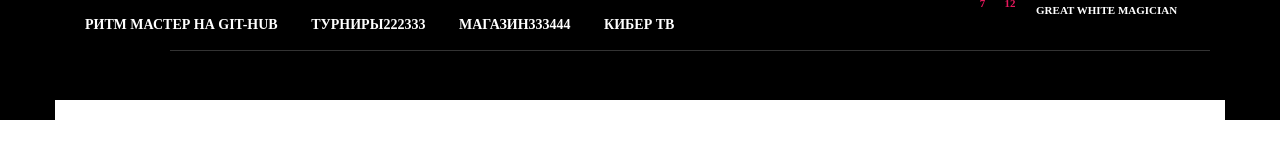
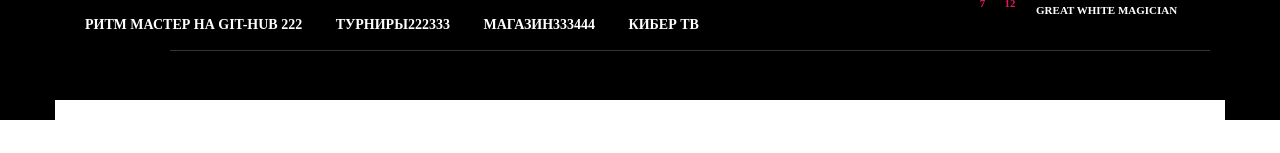
Before and after one commit to www-developer/gme.ru, a plain HTML site: page index.html in a window 1280 px wide. Shown: the top 153 px of the page. Drawn offline with nearby package versions, Linux system fonts and the light colour scheme.

Commit message:
Update index.html

```diff
--- a/index.html
+++ b/index.html
@@ -16,7 +16,7 @@
                             <span class="lgtp"><a href="#"><img src="img/logotip.png" alt="" /></a></span>
                             <nav class="navbar11 nav-hdr">
                                 <ul class="nav hdr">
-                                    <li><a href="#">Ритм мастер на git-hub</a></li>
+                                    <li><a href="#">Ритм мастер на git-hub 222</a></li>
                                     <li><a href="#">Турниры222333</a></li>
                                     <li><a href="#">Магазин333444</a></li>
                                     <li><a href="#">Кибер ТВ</a></li>
```
